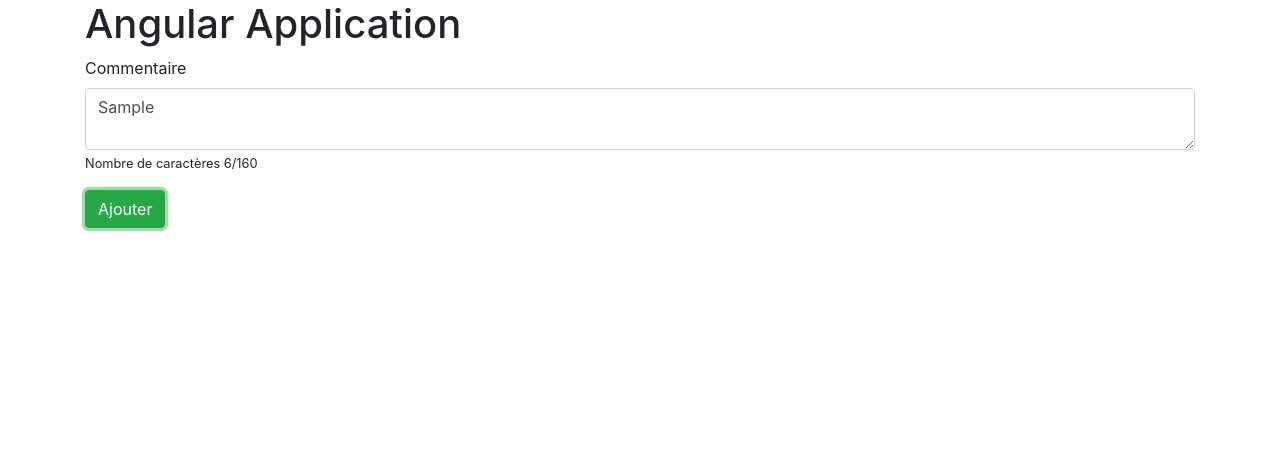
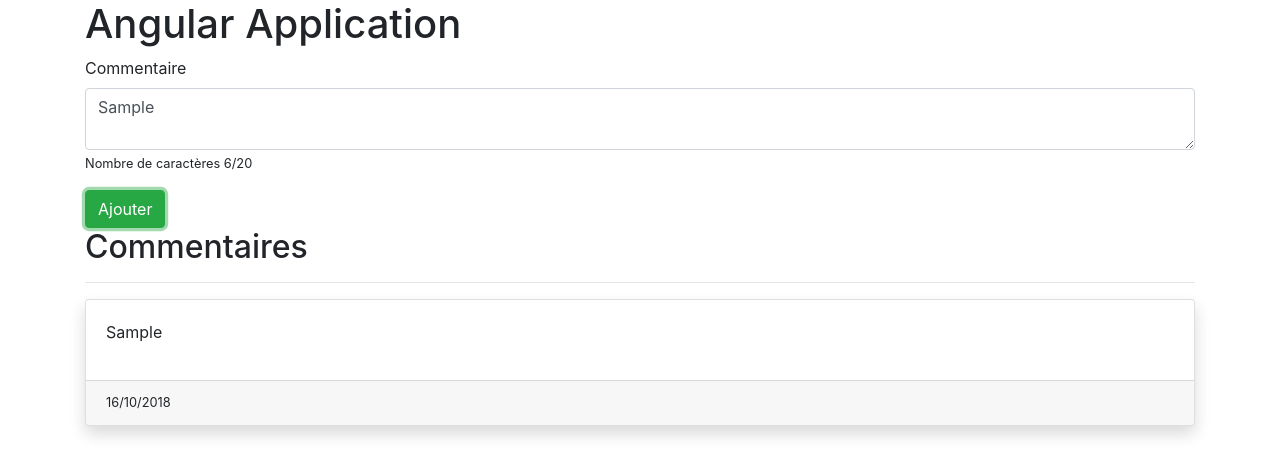
Before and after one commit to astonecole/angular-mcdnt4, an Angular app in the folder first-steps/: page / in a window 1280 px wide. Both pictures are taken after typing "Sample" into the empty fields and a click on the button "Ajouter". Shown: the top 476 px of the page. Built offline with nearby package versions, Linux system fonts and the light colour scheme.

Commit message:
Add Comments

```diff
--- a/first-steps/src/app/app.component.html
+++ b/first-steps/src/app/app.component.html
@@ -2,6 +2,15 @@
   <h1>Angular Application</h1>
 
   <!-- <app-hello></app-hello> -->
-  <app-comment-input></app-comment-input>
+  <app-comment-input maxLen="20" (onComment)="addMessage($event)"></app-comment-input>
+
+  <h2>Commentaires</h2>
+
+  <hr>
+
+  <article class="card shadow mb-3" *ngFor="let comment of comments">
+    <p class="card-body">{{ comment.text }}</p>
+    <small class="card-footer">{{ comment.createdAt | date:'dd/MM/yyyy':'Europe/Paris' }}</small>
+  </article>
 
 </div>
--- a/first-steps/src/app/app.component.ts
+++ b/first-steps/src/app/app.component.ts
@@ -15,4 +15,12 @@
 })
 export class AppComponent {
   title = 'Angular title';
+  comments: {text: string, createdAt: Date}[] = [];
+
+  addMessage(event) {
+    this.comments.push({
+      text: event,
+      createdAt: new Date()
+    });
+  }
 }
--- a/first-steps/src/app/comment-input/comment-input.component.ts
+++ b/first-steps/src/app/comment-input/comment-input.component.ts
@@ -1,4 +1,4 @@
-import { Component } from '@angular/core';
+import { Component, Input, Output, EventEmitter } from '@angular/core';
 
 @Component({
     selector: 'app-comment-input',
@@ -6,15 +6,18 @@
     styleUrls: ['./comment-input.component.css']
 })
 export class CommentInputComponent {
+    @Input('maxLen') maxChars = 160;
+    @Input() label = 'Commentaire';
+
+    @Output('onComment') textEvent: EventEmitter<string> = new EventEmitter<string>();
+
     text = '';
-    maxChars = 160;
-    label = 'Commentaire';
 
     addComment(text: string) {
-        console.log(text);
+        this.textEvent.emit(text);
     }
 
     checkMaxChars(): boolean {
-        return this.text.length === this.maxChars;
+        return this.text.length === Number(this.maxChars);
     }
 }
```
